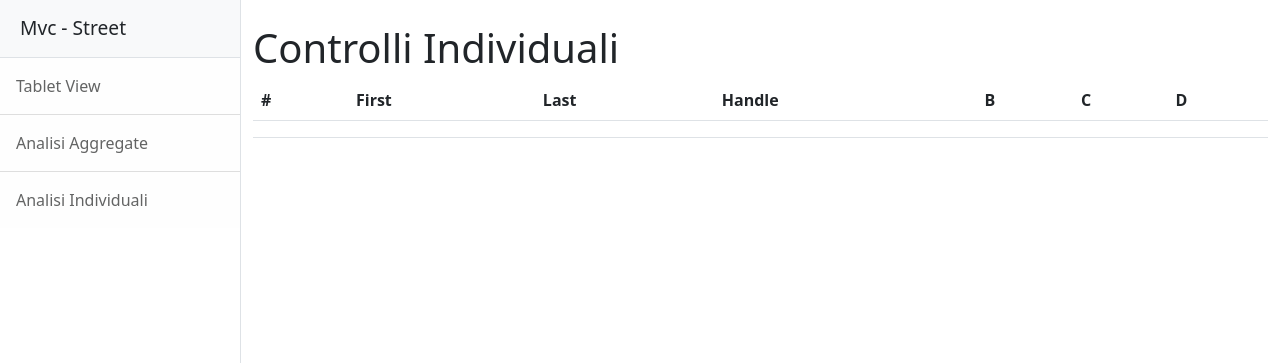
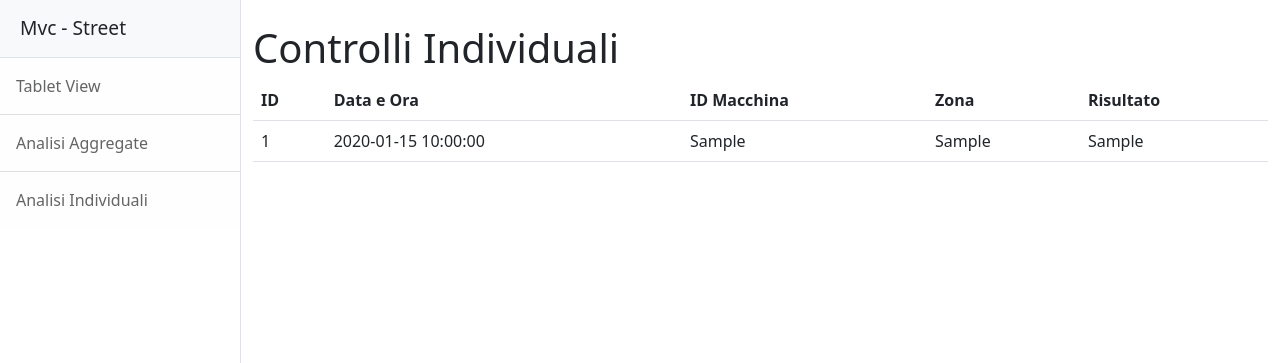
Before and after one commit to mvc-tech/mvcstreetbe, a PHP site: page /table.php in a window 1280 px wide. Shown: the part 57-420 px from the top of the page. Run offline with PHP 8.4, Linux system fonts and the light colour scheme; tables that the repository leaves empty hold one stand-in row (values such as "Sample post"); lists and menus that the app fills with data are empty.

Commit message:
correzioni ulteriori

```diff
--- a/func/fetchdata.php
+++ b/func/fetchdata.php
@@ -12,7 +12,7 @@ function fetchControlliSingoli($conn) {
 
 
     if($conn -> connect_errno) {
-        echo "Failed to connect to MySQL: " . $$conn -> connect_error;
+        echo "Failed to connect to MySQL: " . $conn -> connect_error;
     }
 
     while($row = mysqli_fetch_assoc($result)) {
@@ -24,13 +24,19 @@ function fetchControlliSingoli($conn) {
 
 // @arary -> fetch_assoc() tabella mvcstreet.controlli_aggregati
 function fetchControlliAggregati($conn) {
+    $query = "SELECT * FROM controlli_aggregati";
+
+    $result = $conn -> query($query);
+
+    $items = [];
+
 
     if($conn -> connect_errno) {
-        echo "Failed to connect to MySQL: " . $$conn -> connect_error;
+        echo "Failed to connect to MySQL: " . $conn -> connect_error;
     }
 
-    if($result = $conn -> query ("SELECT * FROM controlli_aggregati")) {
-        $items = $result -> fetch_assoc();
+    while($row = mysqli_fetch_assoc($result)) {
+        array_push($items, $row);
     }
 
     return $items;
--- a/header.php
+++ b/header.php
@@ -43,7 +43,7 @@ include_once "res/conn.php";
                 <div class="sidebar-heading border-bottom bg-light"><?=$SITE_TITLE?></div>
                 <div class="list-group list-group-flush">
                     <a class="list-group-item list-group-item-action list-group-item-light p-3" href="#!">Tablet View</a>
-                    <a class="list-group-item list-group-item-action list-group-item-light p-3" href="table.php">Analisi Aggregate</a>
-                    <a class="list-group-item list-group-item-action list-group-item-light p-3" href="table2.php">Analisi Individuali</a>
+                    <a class="list-group-item list-group-item-action list-group-item-light p-3" href="table2.php">Analisi Aggregate</a>
+                    <a class="list-group-item list-group-item-action list-group-item-light p-3" href="table.php">Analisi Individuali</a>
                 </div>
             </div>
--- a/table.php
+++ b/table.php
@@ -1,5 +1,6 @@
 <?php
 include_once "header.php";
+include_once "func/fetchdata.php";
 ?>
 
 <div id="page-content-wrapper">
@@ -12,26 +13,26 @@ include_once "header.php";
         <table class="table">
             <thead>
                 <tr>
-                    <th scope="col">#</th>
-                    <th scope="col">First</th>
-                    <th scope="col">Last</th>
-                    <th scope="col">Handle</th>
-                    <th scope="col">B</th>
-                    <th scope="col">C</th>
-                    <th scope="col">D</th>
+                    <th scope="col">ID</th>
+                    <th scope="col">Data e Ora</th>
+                    <th scope="col">ID Macchina</th>
+                    <th scope="col">Zona</th>
+                    <th scope="col">Risultato</th>
                 </tr>
             </thead>
             <tbody>
 
-                <tr>
-                    <th scope="row">   </th>
-                    <td>   </td>
-                    <td>   </td>
-                    <td>   </td>
-                    <td>   </td>
-                    <td>   </td>
-                    <td>   </td>
-                </tr>
+
+                    <?php foreach(fetchControlliSingoli($conn) as $controllo) :?>
+                        <tr>
+                        <td><?=$controllo['id']?></td>
+                        <td><?=$controllo['dataora']?></td>
+                        <td><?=$controllo['id_macchina']?></td>
+                        <td><?=$controllo['zona']?></td>
+                        <td><?=$controllo['eccezione']?></td>
+                        </tr>
+
+                    <?php endforeach; ?>
 
             </tbody>
         </table>
```
